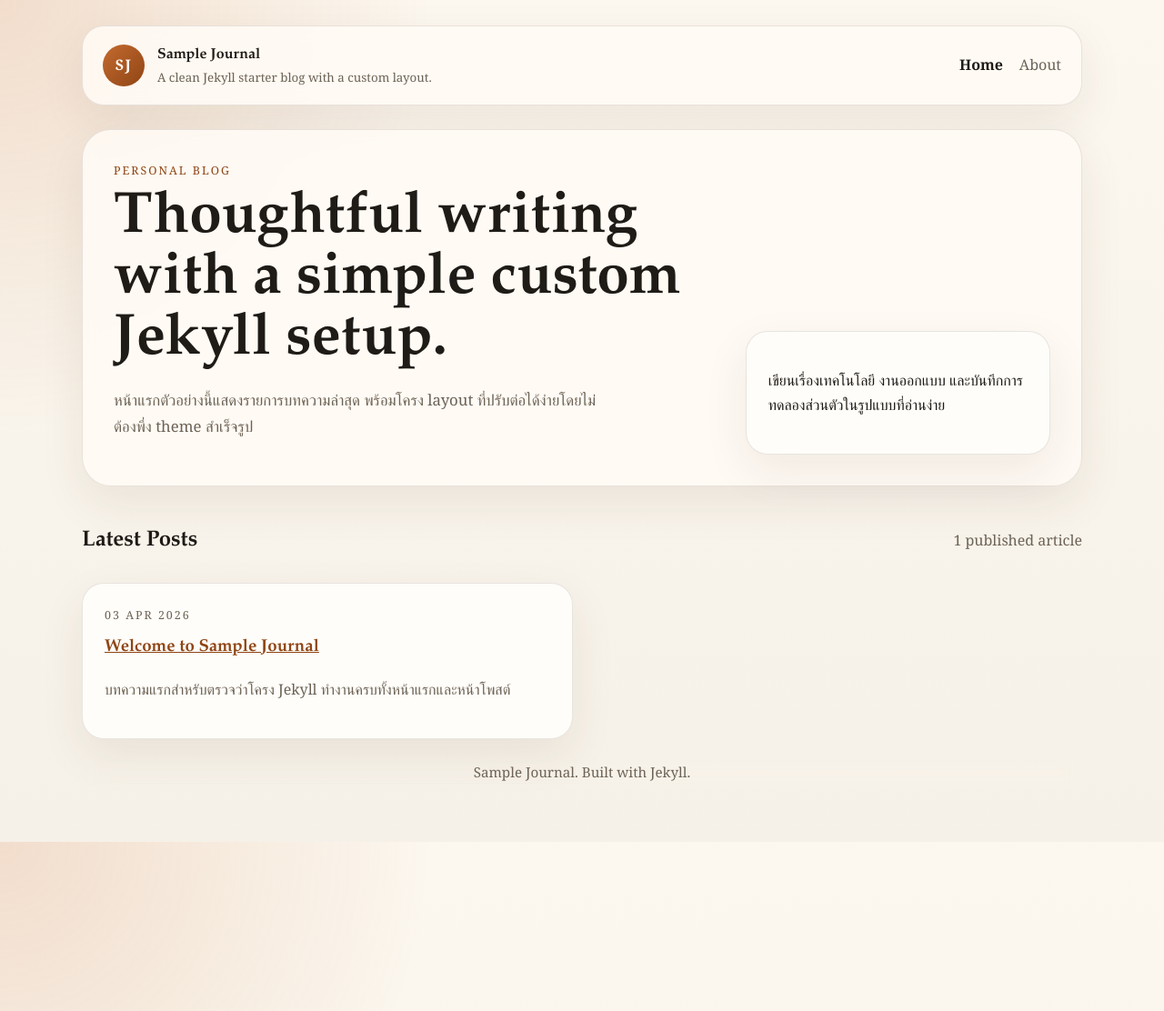
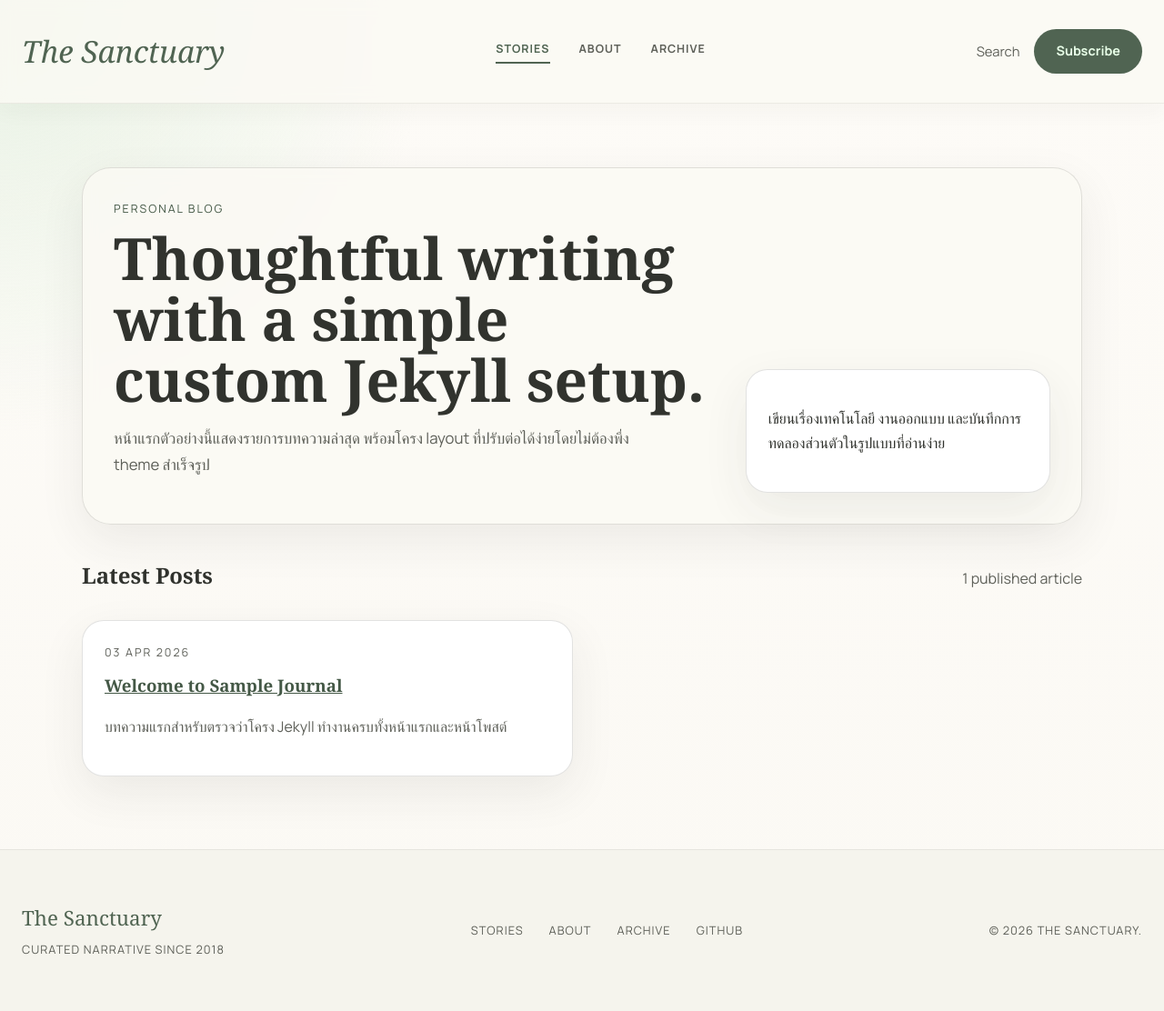
Before and after one commit to khunjibna/blog, a Jekyll site: the page built from index.html, in a window 1280 px wide and 1112 px high. Shown: the whole window at 91% size. Built offline with Jekyll 4.4.1, drawn with Linux system fonts in a browser that asks for light colours.

Commit message:
Update header and footer from design reference

```diff
--- a/_config.yml
+++ b/_config.yml
@@ -1,5 +1,5 @@
-title: Sample Journal
-description: A clean Jekyll starter blog with a custom layout.
+title: The Sanctuary
+description: Curated narrative on travel, stillness, and intentional living.
 url: ""
 baseurl: "/blog"
 lang: th
@@ -8,14 +8,33 @@ permalink: /:categories/:year/:month/:day/:title/
 
 author:
   name: Napat
-  bio: Frontend notes, experiments, and essays on building on the web.
+  bio: Essays, travel notes, and quiet observations collected with intention.
   email: hello@example.com
 
+tagline: Curated Narrative Since 2018
+repository_url: https://github.com/khunjibna/blog
+
 navigation:
-  - title: Home
+  - title: Stories
     url: /
   - title: About
     url: /about/
+  - title: Archive
+    url: /archive/
+
+footer_links:
+  - title: Stories
+    url: /
+  - title: About
+    url: /about/
+  - title: Archive
+    url: /archive/
+  - title: GitHub
+    url: https://github.com/khunjibna/blog
+
+cta:
+  label: Subscribe
+  url: mailto:hello@example.com
 
 markdown: kramdown
 kramdown:
--- a/_layouts/default.html
+++ b/_layouts/default.html
@@ -5,17 +5,16 @@
     <meta name="viewport" content="width=device-width, initial-scale=1">
     <title>{% if page.title %}{{ page.title }} | {% endif %}{{ site.title }}</title>
     <meta name="description" content="{% if page.excerpt %}{{ page.excerpt | strip_html | strip_newlines | truncate: 150 }}{% else %}{{ site.description }}{% endif %}">
+    <link rel="preconnect" href="https://fonts.googleapis.com">
+    <link rel="preconnect" href="https://fonts.gstatic.com" crossorigin>
+    <link href="https://fonts.googleapis.com/css2?family=Manrope:wght@300;400;500;700&family=Noto+Serif:ital,wght@0,300;0,400;0,700;1,300;1,400&display=swap" rel="stylesheet">
     <link rel="stylesheet" href="{{ '/assets/css/style.css' | relative_url }}">
   </head>
   <body>
-    <div class="page-shell">
-      <header class="site-header">
+    <header class="site-header">
+      <div class="site-header-inner">
         <a class="brand" href="{{ '/' | relative_url }}">
-          <span class="brand-mark">SJ</span>
-          <span>
-            <strong>{{ site.title }}</strong>
-            <small>{{ site.description }}</small>
-          </span>
+          <span class="brand-title">{{ site.title }}</span>
         </a>
 
         <nav class="site-nav" aria-label="Main navigation">
@@ -23,15 +22,37 @@
             <a href="{{ item.url | relative_url }}"{% if page.url == item.url %} aria-current="page"{% endif %}>{{ item.title }}</a>
           {% endfor %}
         </nav>
-      </header>
 
+        <div class="site-actions">
+          <a class="site-search" href="{{ '/archive/' | relative_url }}">Search</a>
+          <a class="site-cta" href="{{ site.cta.url }}">{{ site.cta.label }}</a>
+        </div>
+      </div>
+    </header>
+
+    <div class="page-shell">
       <main class="site-main">
         {{ content }}
       </main>
+    </div>
 
-      <footer class="site-footer">
-        <p>{{ site.title }}. Built with Jekyll.</p>
-      </footer>
-    </div>
+    <footer class="site-footer">
+      <div class="site-footer-inner">
+        <div class="footer-brand-block">
+          <div class="footer-brand">{{ site.title }}</div>
+          <p>{{ site.tagline }}</p>
+        </div>
+
+        <nav class="footer-nav" aria-label="Footer navigation">
+          {% for item in site.footer_links %}
+            <a href="{% if item.url contains '://' or item.url contains 'mailto:' %}{{ item.url }}{% else %}{{ item.url | relative_url }}{% endif %}">{{ item.title }}</a>
+          {% endfor %}
+        </nav>
+
+        <div class="footer-meta">
+          <p>&copy; 2026 {{ site.title }}.</p>
+        </div>
+      </div>
+    </footer>
   </body>
 </html>
--- a/assets/css/style.css
+++ b/assets/css/style.css
@@ -1,13 +1,15 @@
 :root {
-  --bg: #f6f1e8;
-  --surface: rgba(255, 251, 245, 0.88);
-  --surface-strong: #fffdf9;
-  --text: #1f1b16;
-  --muted: #6c6255;
-  --accent: #c46a2f;
-  --accent-dark: #8f4515;
-  --border: rgba(70, 53, 36, 0.12);
-  --shadow: 0 18px 50px rgba(59, 38, 18, 0.08);
+  --bg: #fbf9f4;
+  --surface: rgba(251, 249, 244, 0.84);
+  --surface-strong: #ffffff;
+  --surface-soft: #f5f4ed;
+  --text: #31332e;
+  --muted: #5e6059;
+  --accent: #506452;
+  --accent-dim: #445846;
+  --accent-soft: #d1e9d1;
+  --border: rgba(122, 123, 117, 0.22);
+  --shadow: 0 18px 50px rgba(49, 51, 46, 0.08);
 }
 
 * {
@@ -20,11 +22,11 @@ html {
 
 body {
   margin: 0;
-  font-family: Georgia, "Times New Roman", serif;
+  font-family: "Manrope", sans-serif;
   color: var(--text);
   background:
-    radial-gradient(circle at top left, rgba(196, 106, 47, 0.18), transparent 30%),
-    linear-gradient(180deg, #fcf7ef 0%, var(--bg) 100%);
+    radial-gradient(circle at top left, rgba(209, 233, 209, 0.5), transparent 28%),
+    linear-gradient(180deg, #fdfbf7 0%, var(--bg) 100%);
   line-height: 1.7;
 }
 
@@ -35,7 +37,7 @@ a {
 .page-shell {
   width: min(1100px, calc(100% - 32px));
   margin: 0 auto;
-  padding: 28px 0 48px;
+  padding: 40px 0 56px;
 }
 
 .site-header,
@@ -48,77 +50,112 @@ a {
 }
 
 .site-header {
+  position: sticky;
+  top: 0;
+  z-index: 40;
+  background: var(--surface);
+  border-bottom: 1px solid rgba(122, 123, 117, 0.12);
+  box-shadow: 0 8px 24px rgba(49, 51, 46, 0.04);
+}
+
+.site-header-inner,
+.site-footer-inner {
+  width: min(1440px, calc(100% - 48px));
+  margin: 0 auto;
+}
+
+.site-header-inner {
   display: flex;
   justify-content: space-between;
   align-items: center;
   gap: 24px;
-  padding: 18px 22px;
-  border: 1px solid var(--border);
-  border-radius: 24px;
-  background: var(--surface);
-  box-shadow: var(--shadow);
+  padding: 28px 0;
 }
 
 .brand {
   display: inline-flex;
-  gap: 14px;
   align-items: center;
   text-decoration: none;
 }
 
-.brand strong,
+.brand-title,
 .hero h1,
 .section-heading h2,
 .post-card h3,
-.post-header h1 {
-  font-family: "Palatino Linotype", "Book Antiqua", Palatino, serif;
+.post-header h1,
+.footer-brand {
+  font-family: "Noto Serif", serif;
 }
 
-.brand strong,
-.brand small {
-  display: block;
+.brand-title {
+  font-size: clamp(1.8rem, 2.6vw, 2.15rem);
+  font-style: italic;
+  color: var(--accent);
 }
 
-.brand small,
 .site-nav a,
 .hero-copy,
 .section-heading p,
 .post-card p,
 .post-summary,
-.site-footer,
 .post-back {
   color: var(--muted);
-}
-
-.brand-mark {
-  display: grid;
-  place-items: center;
-  width: 46px;
-  height: 46px;
-  border-radius: 50%;
-  color: #fff8f1;
-  background: linear-gradient(135deg, var(--accent) 0%, var(--accent-dark) 100%);
-  font-weight: 700;
-  letter-spacing: 0.08em;
 }
 
 .site-nav {
   display: flex;
   flex-wrap: wrap;
-  gap: 18px;
+  align-items: center;
+  gap: 32px;
 }
 
 .site-nav a {
   text-decoration: none;
+  font-size: 0.78rem;
+  font-weight: 700;
+  letter-spacing: 0.08em;
+  text-transform: uppercase;
+  padding-bottom: 0.25rem;
+  transition: color 180ms ease, border-color 180ms ease;
+  border-bottom: 2px solid transparent;
 }
 
 .site-nav a[aria-current="page"] {
-  color: var(--text);
-  font-weight: 700;
+  color: var(--accent);
+  border-bottom-color: var(--accent);
+}
+
+.site-actions {
+  display: flex;
+  align-items: center;
+  gap: 16px;
+}
+
+.site-search {
+  text-decoration: none;
+  color: var(--muted);
+  font-size: 0.92rem;
+}
+
+.site-cta {
+  text-decoration: none;
+  background: var(--accent);
+  color: #e8ffe8;
+  padding: 0.78rem 1.5rem;
+  border-radius: 999px;
+  font-size: 0.9rem;
+  font-weight: 600;
+  transition: background-color 180ms ease, transform 180ms ease;
+}
+
+.site-cta:hover,
+.site-cta:focus-visible {
+  background: var(--accent-dim);
+  transform: translateY(-1px);
 }
 
 .site-main {
-  padding-top: 26px;
+  padding-top: 30px;
 }
 
 .hero {
@@ -137,7 +174,7 @@ a {
   text-transform: uppercase;
   letter-spacing: 0.16em;
   font-size: 0.78rem;
-  color: var(--accent-dark);
+  color: var(--accent-dim);
 }
 
 .hero h1,
@@ -196,7 +233,7 @@ a {
 
 .post-card a,
 .post-back a {
-  color: var(--accent-dark);
+  color: var(--accent-dim);
 }
 
 .post-layout {
@@ -231,16 +268,63 @@ a {
 
 .site-footer {
   margin-top: 24px;
-  text-align: center;
-  font-size: 0.95rem;
+  background: var(--surface-soft);
+  border-top: 1px solid rgba(122, 123, 117, 0.12);
+}
+
+.site-footer-inner {
+  display: flex;
+  justify-content: space-between;
+  align-items: center;
+  gap: 24px;
+  padding: 56px 0;
+}
+
+.footer-brand {
+  font-size: 1.4rem;
+  color: var(--accent);
+  margin-bottom: 0.3rem;
+}
+
+.footer-brand-block p,
+.footer-meta p,
+.footer-nav a {
+  margin: 0;
+  color: var(--muted);
+  font-size: 0.8rem;
+  text-transform: uppercase;
+  letter-spacing: 0.08em;
+  text-decoration: none;
+}
+
+.footer-nav {
+  display: flex;
+  flex-wrap: wrap;
+  justify-content: center;
+  gap: 28px;
 }
 
 @media (max-width: 820px) {
-  .site-header,
+  .site-header-inner,
+  .site-footer-inner,
   .section-heading,
   .hero {
-    grid-template-columns: 1fr;
     flex-direction: column;
+    align-items: flex-start;
+  }
+
+  .site-header-inner,
+  .site-footer-inner {
+    width: min(100%, calc(100% - 32px));
+  }
+
+  .site-nav,
+  .site-actions,
+  .footer-nav {
+    gap: 14px;
+  }
+
+  .site-nav {
     align-items: flex-start;
   }
 
```
Also changed, not shown: archive.md (added, +29 -0 lines), README.md, 1 other file.
